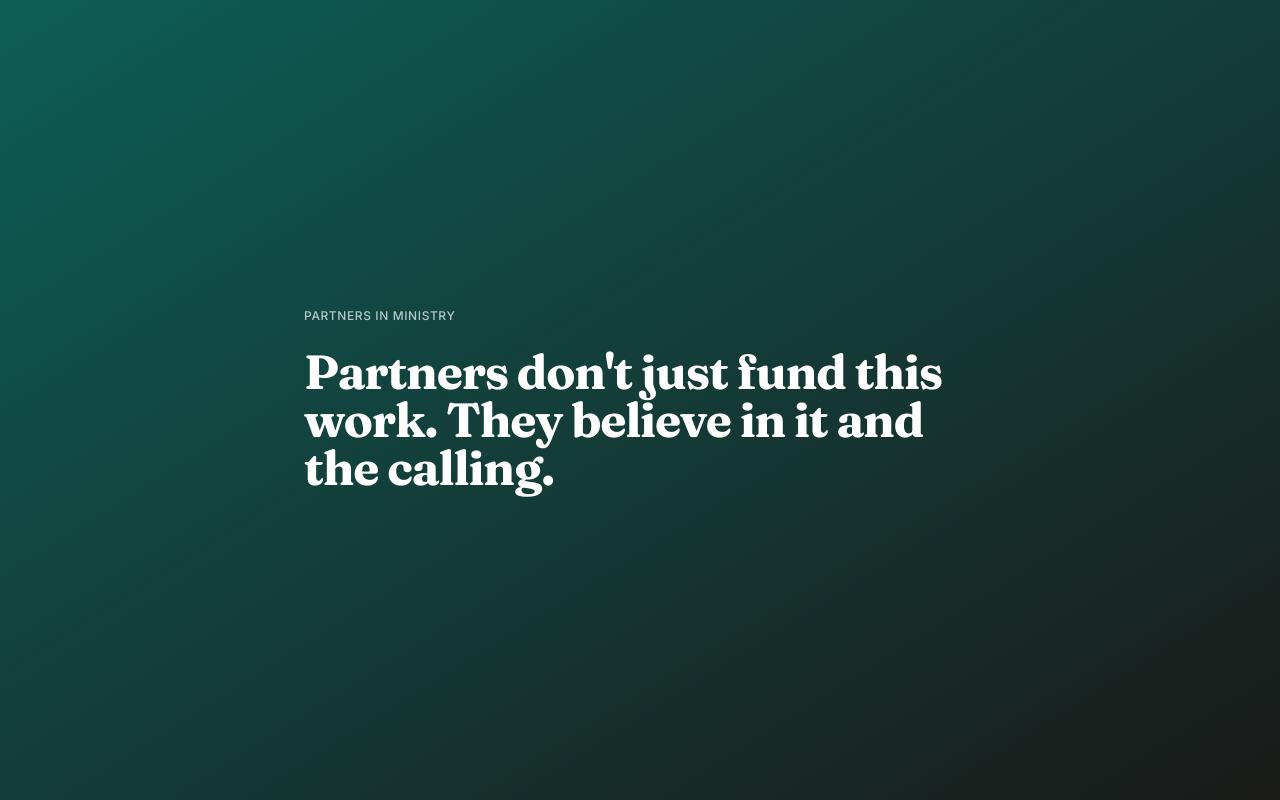
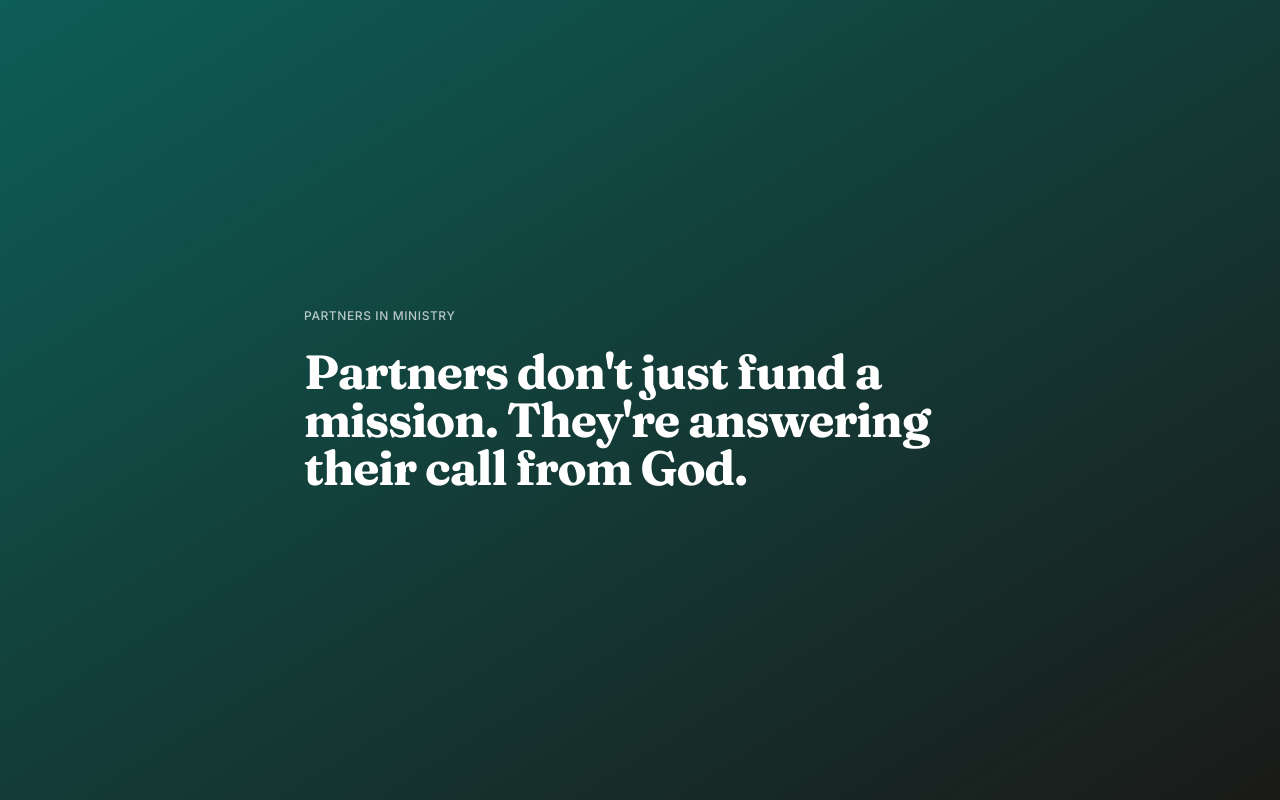
Before and after one commit to whoisjimilitan/restoration-community, a Next.js app in the folder apps/web/: page /partnership in a window 1280 px wide. Shown: the top 800 px of the page. Built offline with nearby package versions, Linux system fonts and the light colour scheme.

Commit message:
refactor: update partners hero statement to 'answering their call from God'

```diff
--- a/apps/web/src/app/partnership/page.tsx
+++ b/apps/web/src/app/partnership/page.tsx
@@ -38,7 +38,7 @@ export default function PartnershipPage() {
 
           <div className={`transform transition-all duration-700 ${isLoaded ? 'opacity-100 translate-y-0' : 'opacity-0 translate-y-4'}`} style={{ transitionDelay: '240ms' }}>
             <h1 className="text-3xl sm:text-4xl md:text-5xl font-rc-serif font-bold text-white leading-tight tracking-tight">
-              Partners don't just fund this work. They believe in it and the calling.
+              Partners don't just fund a mission. They're answering their call from God.
             </h1>
           </div>
         </div>
```
